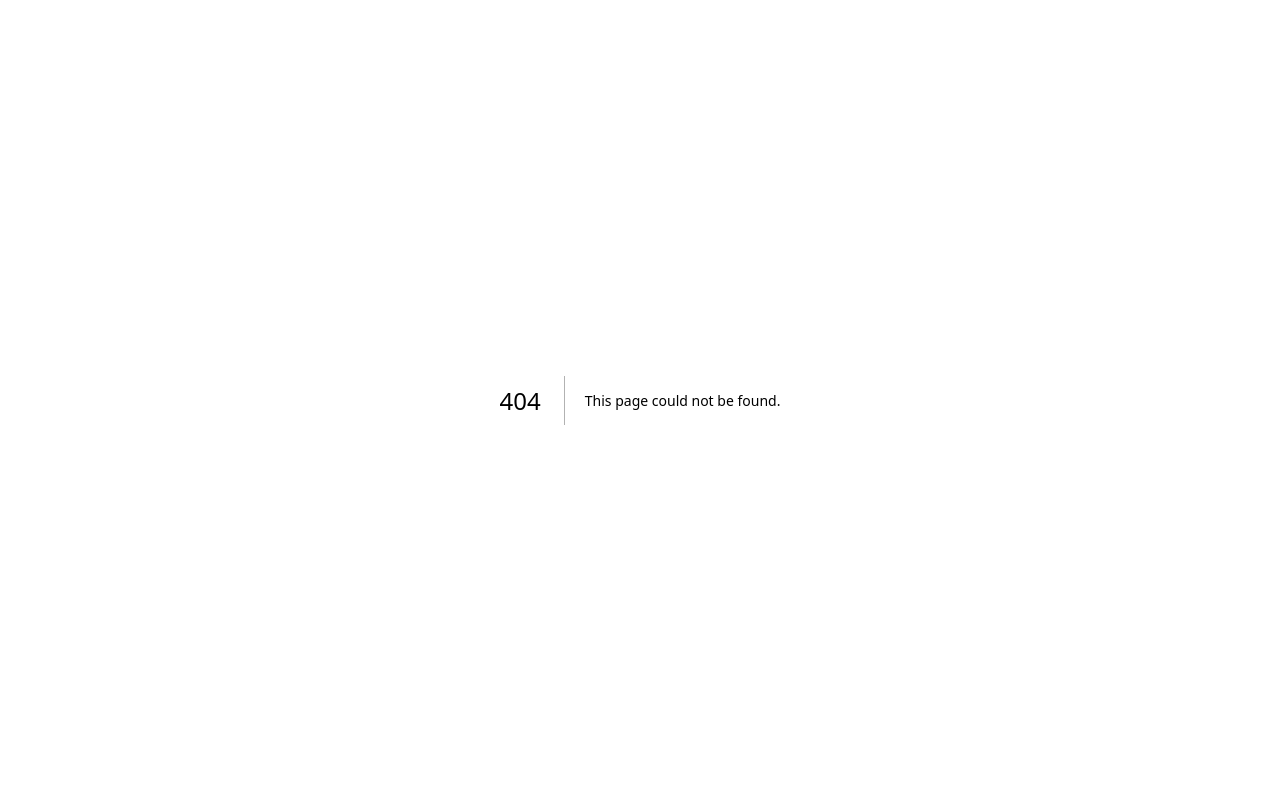
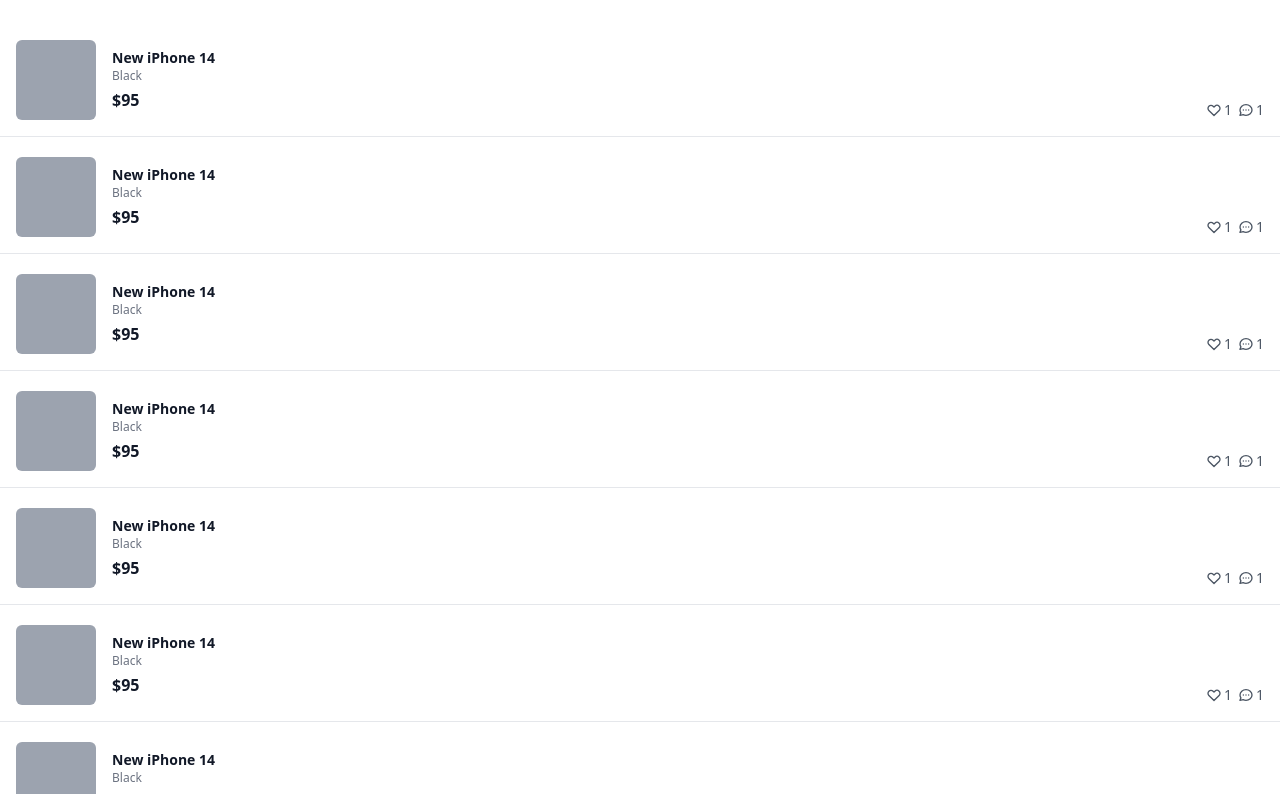
Before and after one commit to jin123457/carrot-market, a Next.js app: page /profile/bought in a window 1280 px wide. Before the commit this address had no page. Shown: the top 794 px of the page. Built offline with nearby package versions, Linux system fonts and the light colour scheme.

Commit message:
profile option page UI created

```diff
--- /dev/null
+++ b/src/pages/profile/bought.tsx
@@ -0,0 +1,44 @@
+const Bought = () => {
+    return (
+        <div className="flex flex-col space-y-5 py-10">
+            {[1, 1, 1, 1, 1, 1, 1, 1, 1, 1, 1, 1].map((_, i) => (
+                <div key={i} className="flex border-b pb-4 cursor-pointer justify-between px-4">
+                    <div className="flex space-x-4">
+                        <div className="w-20 h-20 bg-gray-400 rounded-md" />
+                        <div className="pt-2 flex flex-col">
+                            <h3 className="text-sm font-bold text-gray-900">New iPhone 14</h3>
+                            <span className="text-xs text-gray-500">Black</span>
+                            <span className="font-bold mt-1 text-gray-900">$95</span>
+                        </div>
+                    </div>
+                    <div className="flex space-x-1.5 items-end justify-end">
+                        <div className="flex space-x-0.5 items-center text-sm text-gray-600">
+                            <svg className="w-4 h-4" fill="none" stroke="currentColor" viewBox="0 0 24 24" xmlns="http://www.w3.org/2000/svg">
+                                <path
+                                    strokeLinecap="round"
+                                    strokeLinejoin="round"
+                                    strokeWidth="2"
+                                    d="M4.318 6.318a4.5 4.5 0 000 6.364L12 20.364l7.682-7.682a4.5 4.5 0 00-6.364-6.364L12 7.636l-1.318-1.318a4.5 4.5 0 00-6.364 0z"
+                                ></path>
+                            </svg>
+                            <span>1</span>
+                        </div>
+                        <div className="flex space-x-0.5 items-center text-sm text-gray-600">
+                            <svg className="w-4 h-4" fill="none" stroke="currentColor" viewBox="0 0 24 24" xmlns="http://www.w3.org/2000/svg">
+                                <path
+                                    strokeLinecap="round"
+                                    strokeLinejoin="round"
+                                    strokeWidth="2"
+                                    d="M8 12h.01M12 12h.01M16 12h.01M21 12c0 4.418-4.03 8-9 8a9.863 9.863 0 01-4.255-.949L3 20l1.395-3.72C3.512 15.042 3 13.574 3 12c0-4.418 4.03-8 9-8s9 3.582 9 8z"
+                                ></path>
+                            </svg>
+                            <span>1</span>
+                        </div>
+                    </div>
+                </div>
+            ))}
+        </div>
+    );
+};
+
+export default Bought;
--- /dev/null
+++ b/src/pages/profile/loved.tsx
@@ -0,0 +1,44 @@
+const Loved = () => {
+    return (
+        <div className="flex flex-col space-y-5 py-10">
+            {[1, 1, 1, 1, 1, 1, 1, 1, 1, 1, 1, 1].map((_, i) => (
+                <div key={i} className="flex border-b pb-4 cursor-pointer justify-between px-4">
+                    <div className="flex space-x-4">
+                        <div className="w-20 h-20 bg-gray-400 rounded-md" />
+                        <div className="pt-2 flex flex-col">
+                            <h3 className="text-sm font-bold text-gray-900">New iPhone 14</h3>
+                            <span className="text-xs text-gray-500">Black</span>
+                            <span className="font-bold mt-1 text-gray-900">$95</span>
+                        </div>
+                    </div>
+                    <div className="flex space-x-1.5 items-end justify-end">
+                        <div className="flex space-x-0.5 items-center text-sm text-gray-600">
+                            <svg className="w-4 h-4" fill="none" stroke="currentColor" viewBox="0 0 24 24" xmlns="http://www.w3.org/2000/svg">
+                                <path
+                                    strokeLinecap="round"
+                                    strokeLinejoin="round"
+                                    strokeWidth="2"
+                                    d="M4.318 6.318a4.5 4.5 0 000 6.364L12 20.364l7.682-7.682a4.5 4.5 0 00-6.364-6.364L12 7.636l-1.318-1.318a4.5 4.5 0 00-6.364 0z"
+                                ></path>
+                            </svg>
+                            <span>1</span>
+                        </div>
+                        <div className="flex space-x-0.5 items-center text-sm text-gray-600">
+                            <svg className="w-4 h-4" fill="none" stroke="currentColor" viewBox="0 0 24 24" xmlns="http://www.w3.org/2000/svg">
+                                <path
+                                    strokeLinecap="round"
+                                    strokeLinejoin="round"
+                                    strokeWidth="2"
+                                    d="M8 12h.01M12 12h.01M16 12h.01M21 12c0 4.418-4.03 8-9 8a9.863 9.863 0 01-4.255-.949L3 20l1.395-3.72C3.512 15.042 3 13.574 3 12c0-4.418 4.03-8 9-8s9 3.582 9 8z"
+                                ></path>
+                            </svg>
+                            <span>1</span>
+                        </div>
+                    </div>
+                </div>
+            ))}
+        </div>
+    );
+};
+
+export default Loved;
--- /dev/null
+++ b/src/pages/profile/sort.tsx
@@ -0,0 +1,44 @@
+const Sort = () => {
+    return (
+        <div className="flex flex-col space-y-5 py-10">
+            {[1, 1, 1, 1, 1, 1, 1, 1, 1, 1, 1, 1].map((_, i) => (
+                <div key={i} className="flex border-b pb-4 cursor-pointer justify-between px-4">
+                    <div className="flex space-x-4">
+                        <div className="w-20 h-20 bg-gray-400 rounded-md" />
+                        <div className="pt-2 flex flex-col">
+                            <h3 className="text-sm font-bold text-gray-900">New iPhone 14</h3>
+                            <span className="text-xs text-gray-500">Black</span>
+                            <span className="font-bold mt-1 text-gray-900">$95</span>
+                        </div>
+                    </div>
+                    <div className="flex space-x-1.5 items-end justify-end">
+                        <div className="flex space-x-0.5 items-center text-sm text-gray-600">
+                            <svg className="w-4 h-4" fill="none" stroke="currentColor" viewBox="0 0 24 24" xmlns="http://www.w3.org/2000/svg">
+                                <path
+                                    strokeLinecap="round"
+                                    strokeLinejoin="round"
+                                    strokeWidth="2"
+                                    d="M4.318 6.318a4.5 4.5 0 000 6.364L12 20.364l7.682-7.682a4.5 4.5 0 00-6.364-6.364L12 7.636l-1.318-1.318a4.5 4.5 0 00-6.364 0z"
+                                ></path>
+                            </svg>
+                            <span>1</span>
+                        </div>
+                        <div className="flex space-x-0.5 items-center text-sm text-gray-600">
+                            <svg className="w-4 h-4" fill="none" stroke="currentColor" viewBox="0 0 24 24" xmlns="http://www.w3.org/2000/svg">
+                                <path
+                                    strokeLinecap="round"
+                                    strokeLinejoin="round"
+                                    strokeWidth="2"
+                                    d="M8 12h.01M12 12h.01M16 12h.01M21 12c0 4.418-4.03 8-9 8a9.863 9.863 0 01-4.255-.949L3 20l1.395-3.72C3.512 15.042 3 13.574 3 12c0-4.418 4.03-8 9-8s9 3.582 9 8z"
+                                ></path>
+                            </svg>
+                            <span>1</span>
+                        </div>
+                    </div>
+                </div>
+            ))}
+        </div>
+    );
+};
+
+export default Sort;
```
Also changed, not shown: src/pages/profile/index.tsx (renamed from src/pages/profile.tsx).
